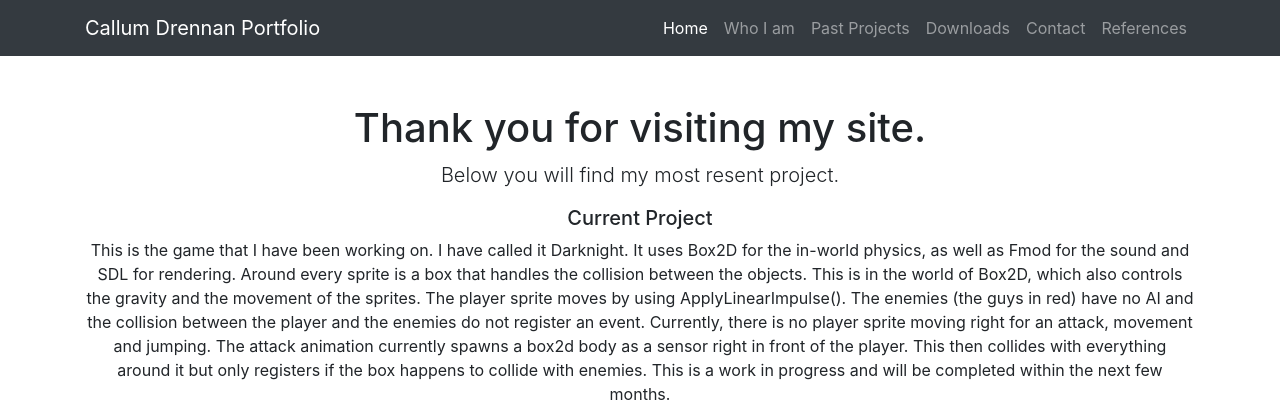
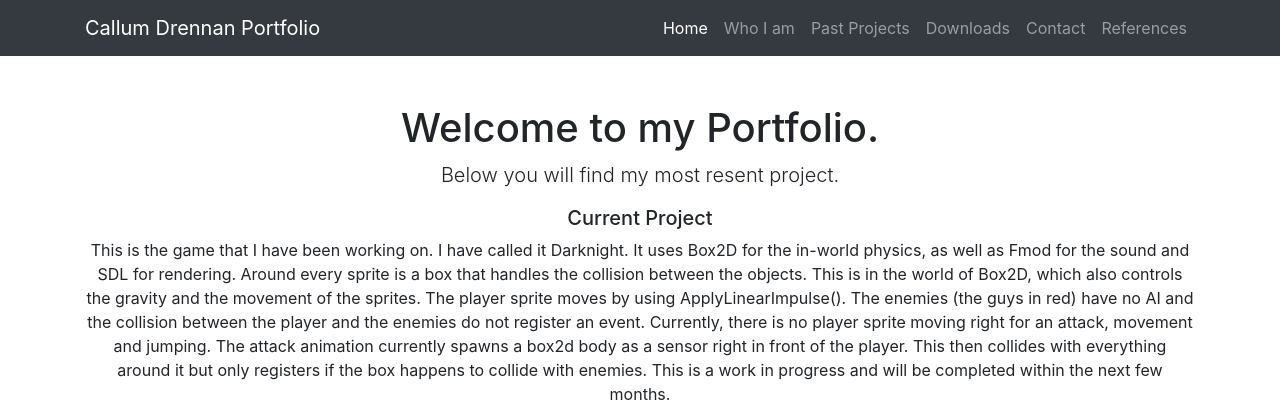
Before and after one commit to Red-dr/Red-dr.github.io, a website: page index.html in a window 1280 px wide. Shown: the top 402 px of the page. Drawn offline with Linux system fonts and the light colour scheme; files whose address does not match are found by name.

Commit message:
Update index.html

```diff
--- a/index.html
+++ b/index.html
@@ -57,7 +57,7 @@
   <div class="container">
     <div class="row">
       <div class="col-lg-12 text-center">
-        <h1 class="mt-5">Thank you for visiting my site.</h1>
+        <h1 class="mt-5">Welcome to my Portfolio.</h1>
         <p class="lead"> Below you will find my most resent project. </p>
         <ul class="list-unstyled">
           <h5>Current Project</h5>
```
